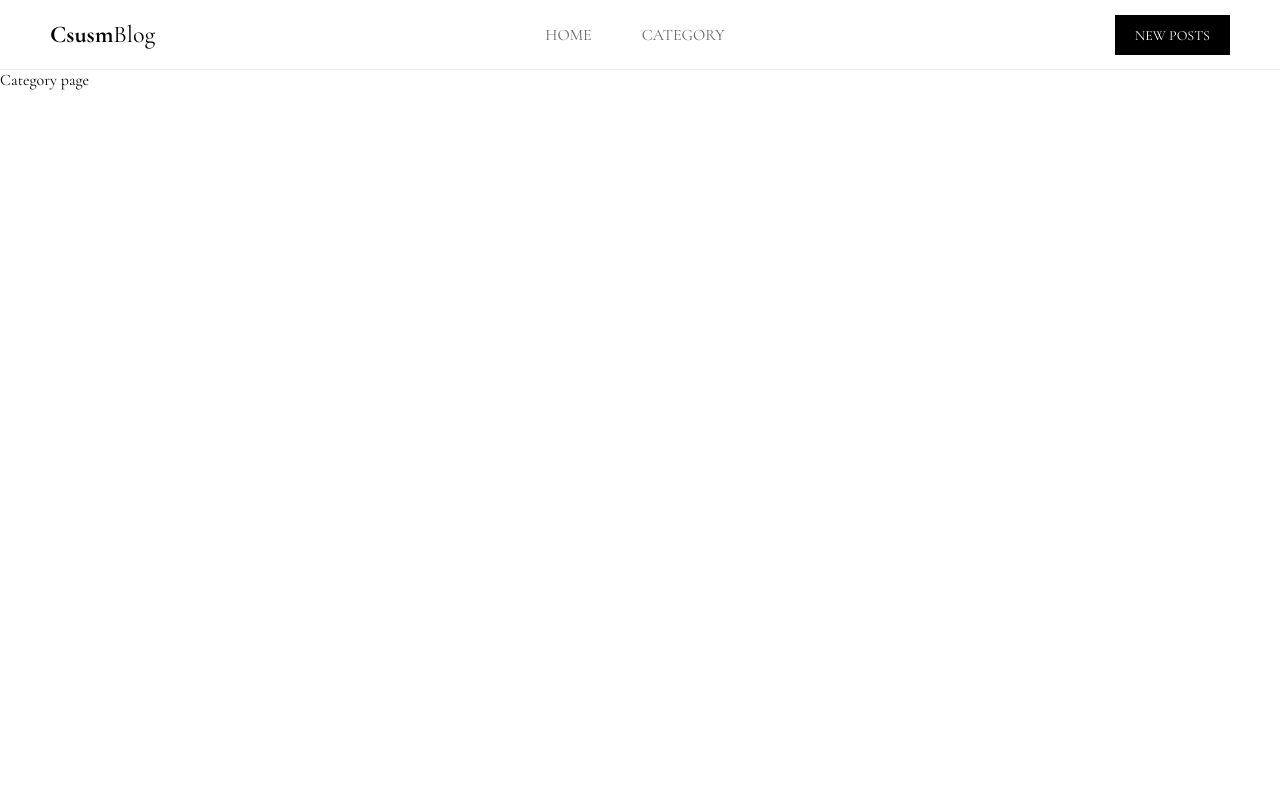
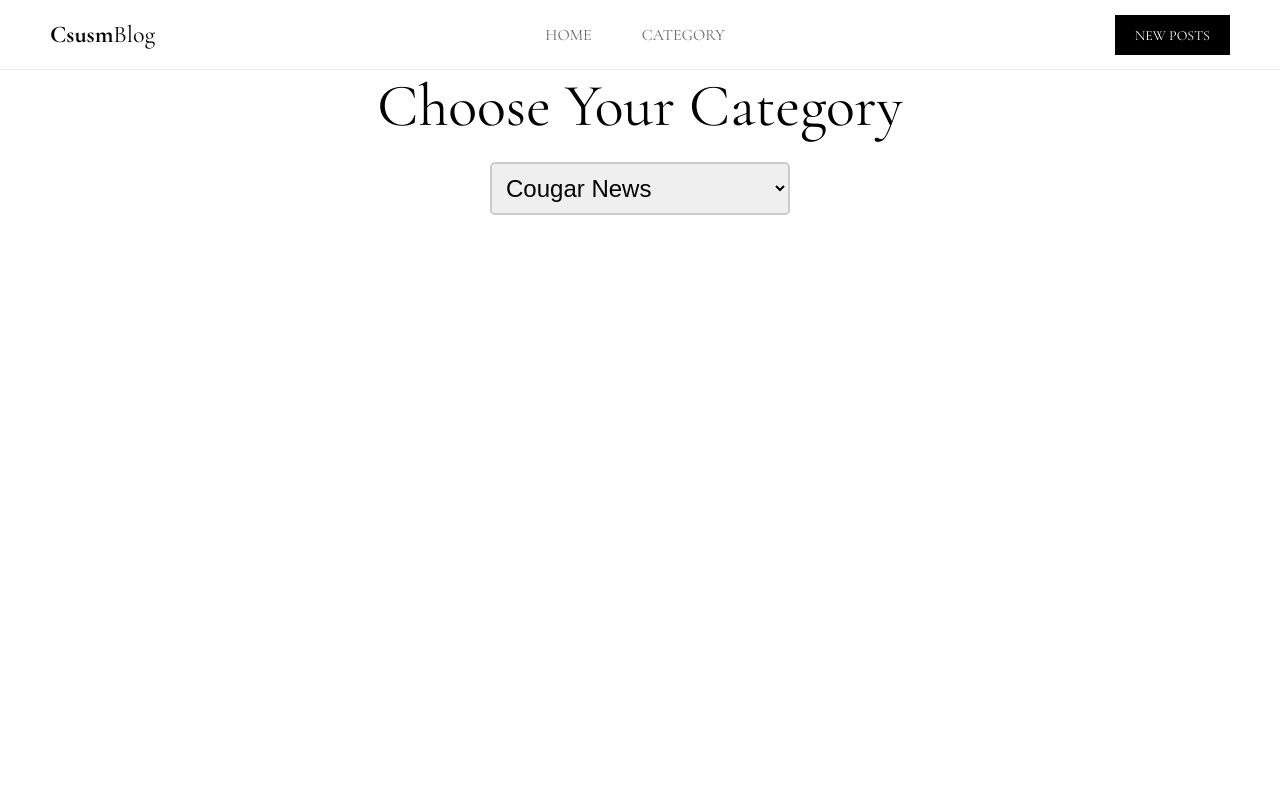
Before and after one commit to Romanie-De-Meyer/csusm_blog, a PHP site: page /category in a window 1280 px wide. Shown: the top 799 px of the page. Run offline with PHP 8.4, Linux system fonts and the light colour scheme.

Commit message:
Added a drop down list to Category
Also made various small changes involving asthetics. Drop down list functionality will be added at a later point. Goal is that it will display articles based on what is selected.

```diff
--- a/category/index.html
+++ b/category/index.html
@@ -36,7 +36,13 @@
       </div>
     </nav>
     <section class="category-container">
-      <p>Category page</p>
+      <p>Choose Your Category</p>
+      <select id="category-select">
+        <option value="1">Cougar News</option>
+        <option value="2">Viral Hits</option>
+        <option value="3">Construction Updates</option>
+        <option value="4">Tukwut Life</option>
+      </select>
     </section>
   </body>
 </html>
--- a/category/styles.css
+++ b/category/styles.css
@@ -1,6 +1,8 @@
 .category-container {
   margin-top: 70px;
   height: calc(100vh - 70px);
+  text-align: center;
+  font-size: 60px;
 }
 
 .home-container {
@@ -12,7 +14,7 @@
 .post-section {
   text-align: left;
   margin: 20px auto;
-  width: 40%; /* Adjust width as needed */
+  width: 40%;
 }
 
 .post-title {
@@ -23,3 +25,22 @@
   display: block;
   text-align: center;
 }
+
+.category-container {
+  margin-top: 70px;
+  height: calc(100vh - 70px);
+  text-align: center;
+}
+
+/*dropdown list styling*/
+#category-select {
+  font-size: 24px;
+  width: 300px;
+  padding: 10px;
+  border: 2px solid #ccc;
+  border-radius: 5px;
+}
+
+#category-select option {
+  font-size: 18px;
+}
```
